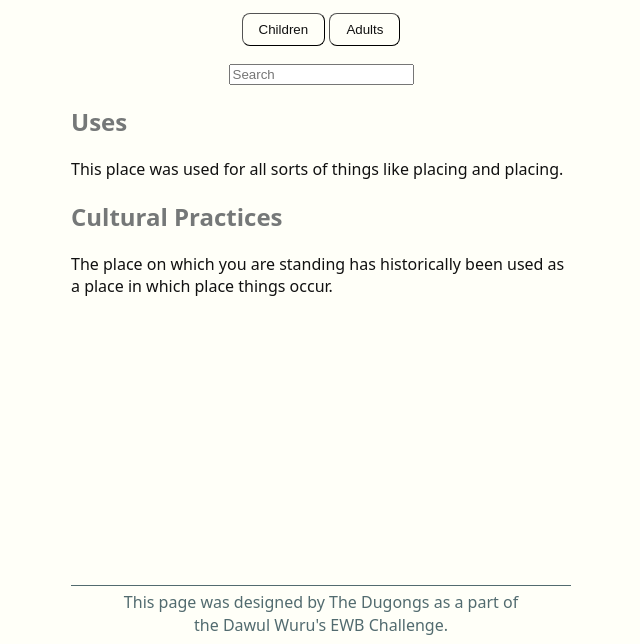
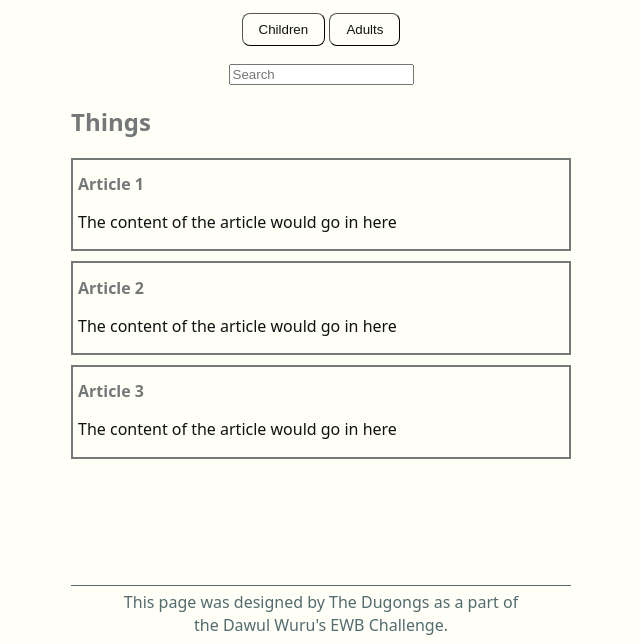
Before and after one commit to twdly/CITP-Panel, a plain HTML site: page wiki.html in a window 1280 px wide. Shown: the part 156-800 px from the top of the page, without its empty margins (319-959 px from the left). Drawn offline with Linux system fonts and the light colour scheme.

Commit message:
Add article boxes to wiki page

```diff
--- a/styles.css
+++ b/styles.css
@@ -194,3 +194,15 @@ button {
     color: #1c1d1c;
     font-weight: bold;
 }
+
+.article h2 {
+    font-size: 16px;
+}
+
+.article {
+    border-width: 2px;
+    border-style: solid;
+    border-color: #757878;
+    padding-left: 5px;
+    margin-bottom: 10px;
+}
--- a/wiki.html
+++ b/wiki.html
@@ -31,14 +31,20 @@
                 <input type="text" placeholder="Search">
             </div>
 
-            <h2>Uses</h2>
-            <p>
-                This place was used for all sorts of things like placing and placing.
-            </p>
-            <h2>Cultural Practices</h2>
-            <p>
-                The place on which you are standing has historically been used as a place in which place things occur.
-            </p>
+            <h2>Things</h2>
+            <div class="article">
+                <h2>Article 1</h2>
+                <p>The content of the article would go in here</p>
+            </div>
+            <div class="article">
+                <h2>Article 2</h2>
+                <p>The content of the article would go in here</p>
+            </div>
+            <div class="article">
+                <h2>Article 3</h2>
+                <p>The content of the article would go in here</p>
+            </div>
+
         </div>
     </article>
     <footer>
```
